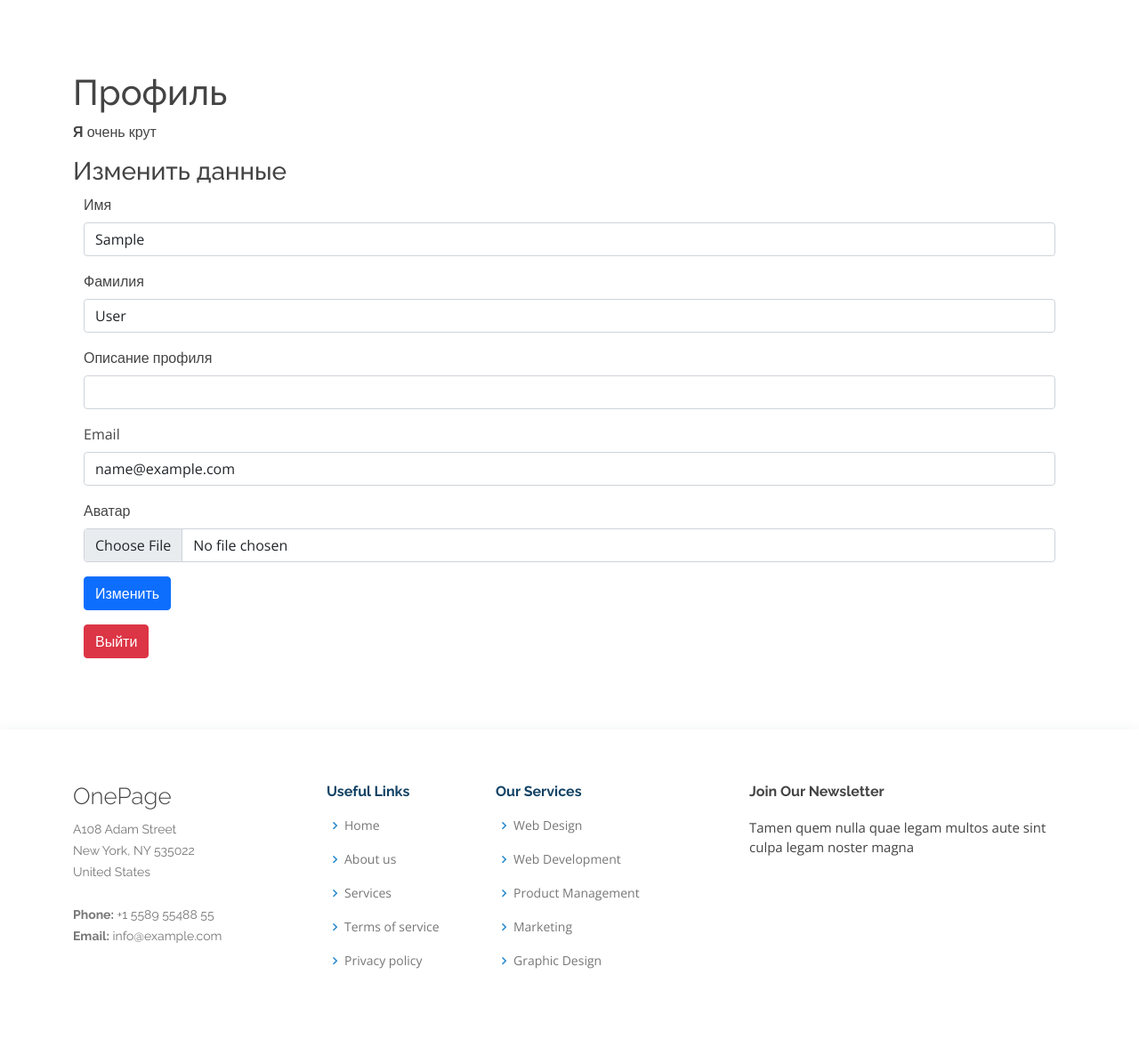
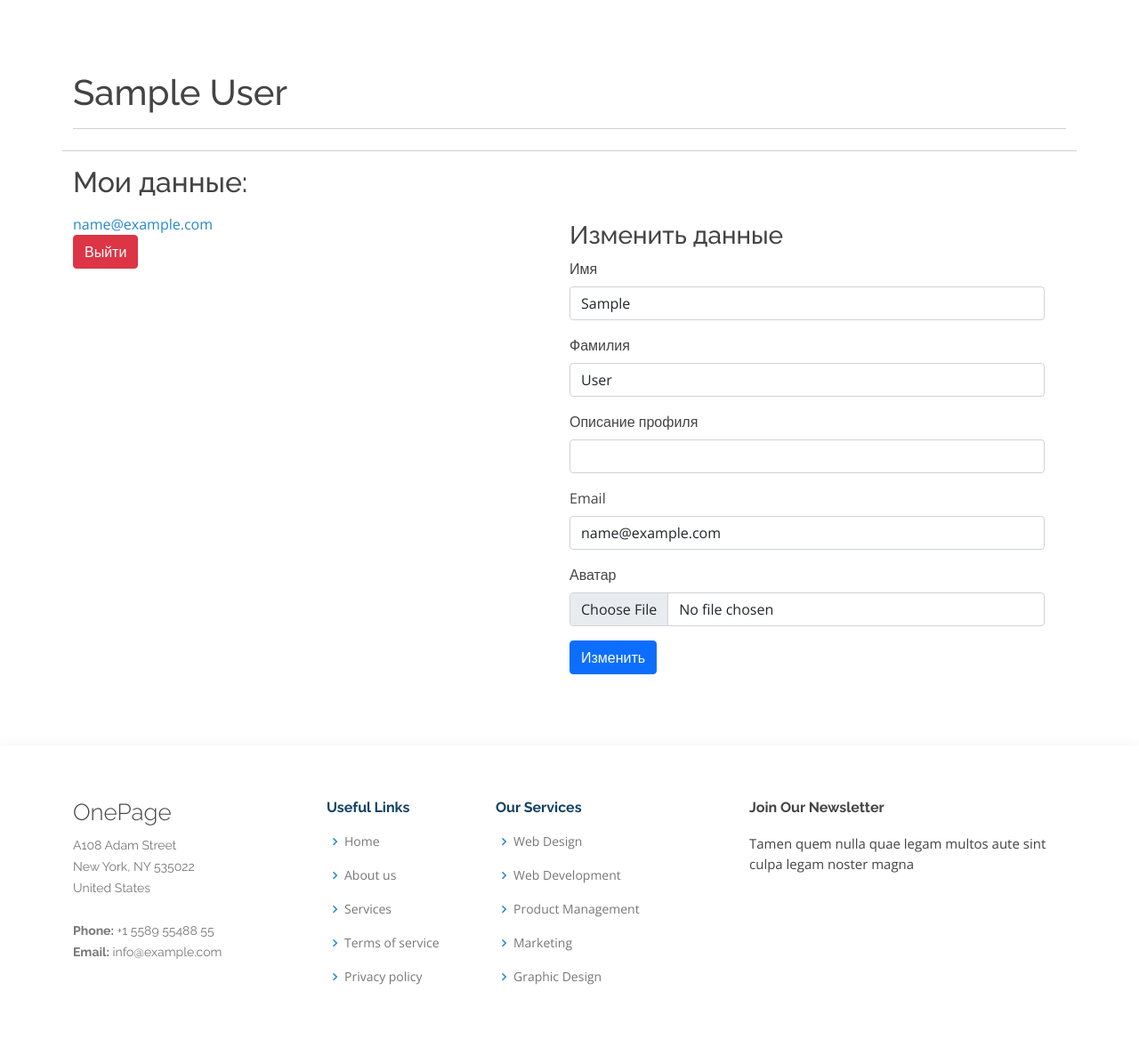
Before and after one commit to yandex-project/meetup-project, a Django app: page /auth/profile/ in a window 1280 px wide. Shown: the part 72-1249 px from the top of the page at 89% size. Before the commit the page ends 1161 px from the top, so only its background shows below. Run offline with Django 3.2, Linux system fonts and the light colour scheme; the visitor is signed in with stand-in values (Sample User, id 1); data that the repository does not hold is empty; some libraries are stand-ins or nearby versions.

Commit message:
User: [+] add meetups section in profile

```diff
--- a/templates/users/profile.html
+++ b/templates/users/profile.html
@@ -6,19 +6,55 @@
 
 {% block main %}
     <section class="container">
-        <h1>Профиль</h1>
-        <div>
-            <p><strong>Я</strong> очень крут</p>
+        <h1>{{ user }}</h1>
+        <hr id="meetups">
+        <div class="row">
+            {% if owner_meetups %}
+
+                <h2>
+                    Мои митапы:
+                </h2>
+                <div class="row">
+                    {% for item in owner_meetups %}
+                        {% include 'search/meetup_card.html' %}
+                    {% endfor %}
+                </div>
                 </div>
 
-        <h3>Изменить данные</h3>
-        <div class="container">
-            <form action="" method="post">
+            {% endif %}
+        <div class="row mt-2">
+            {% if participant_meetups %}
+
+                <h2>
+                    Предстоящие митапы:
+                </h2>
+                <div class="row">
+                    {% for item in participant_meetups %}
+                        {% include 'search/meetup_card.html' %}
+                    {% endfor %}
+                </div>
+            {% endif %}
+        </div>
+        <hr id="information">
+        <div class="row" >
+            <h2 class="mb-2">Мои данные:</h2>
+            <div class="col">
+                <h4>
+                    {{ user.description }}
+                </h4>
+                <a href="mailto:{{ user.email }}">{{ user.email }}</a>
+                <br>
+                <a class="btn btn-danger" href="{% url 'logout' %}">Выйти</a>
+            </div>
+            <div class="col">
+                <h3 class="mt-3">Изменить данные</h3>
+
+                <form method="post">
                     {% csrf_token %}
                     {% for field in user_form %}
                         <div class="mb-3">
+                            <label for="{{ field.id_for_label }}" class="form-label">{{ field.label }}</label>
                             {{ field.errors }}
-                        <label for="{{ field.id_for_label }}" class="form-label">{{ field.label }}</label>
                             <input
                                     {% if field.widget_type == 'clearablefile' %}
                                         type="file"
@@ -35,8 +71,13 @@
                         </div>
                     {% endfor %}
                     <button type="submit" class="btn btn-primary">Изменить</button>
+
                 </form>
-            <a class="btn btn-danger mt-3" href="{% url 'logout' %}">Выйти</a>
+
             </div>
+
+        </div>
+
+
     </section>
 {% endblock %}
--- a/users/views.py
+++ b/users/views.py
@@ -5,15 +5,28 @@ import django.contrib.auth.views as admin_views
 
 from users.forms import UserForm, RegistrationForm
 from users.models import User
+from datetime import datetime
 
 
 class ProfilePage(View):
     template_name = 'users/profile.html'
 
     def get(self, request):
-        user_form = UserForm(instance=request.user)
+        user = request.user
+        user_form = UserForm(instance=user)
+
         context = {
             'user_form': user_form,
+            'user': user,
+            # 'owner_meetups': user.my_meetups.prefetch_related('tags').order_by('date'),
+            # 'participant_meetups': user.meetups.prefetch_related('tags').order_by('date'),
+            'owner_meetups': user.my_meetups.filter(
+                date__gte=datetime.today()
+            ).prefetch_related('tags').order_by('date'),
+            'participant_meetups': user.meetups.filter(
+                date__gte=datetime.today()
+            ).prefetch_related('tags').order_by('date'),
+
         }
 
         return render(request, self.template_name, context=context)
@@ -24,9 +37,20 @@ class ProfilePage(View):
             user_form.save()
             return redirect('profile')
         else:
-            user_form = UserForm(instance=request.user)
+            user = request.user
+
             context = {
                 'user_form': user_form,
+                'user': user,
+                # 'owner_meetups': user.my_meetups.prefetch_related('tags').order_by('date'),
+                # 'participant_meetups': user.meetups.prefetch_related('tags').order_by('date'),
+                'owner_meetups': user.my_meetups.filter(
+                    date__gte=datetime.today()
+                ).prefetch_related('tags').order_by('date'),
+                'participant_meetups': user.meetups.filter(
+                    date__gte=datetime.today()
+                ).prefetch_related('tags').order_by('date'),
+
             }
             return render(request, self.template_name, context=context)
 
```
Lines whose indentation alone changed are shown as unchanged.
